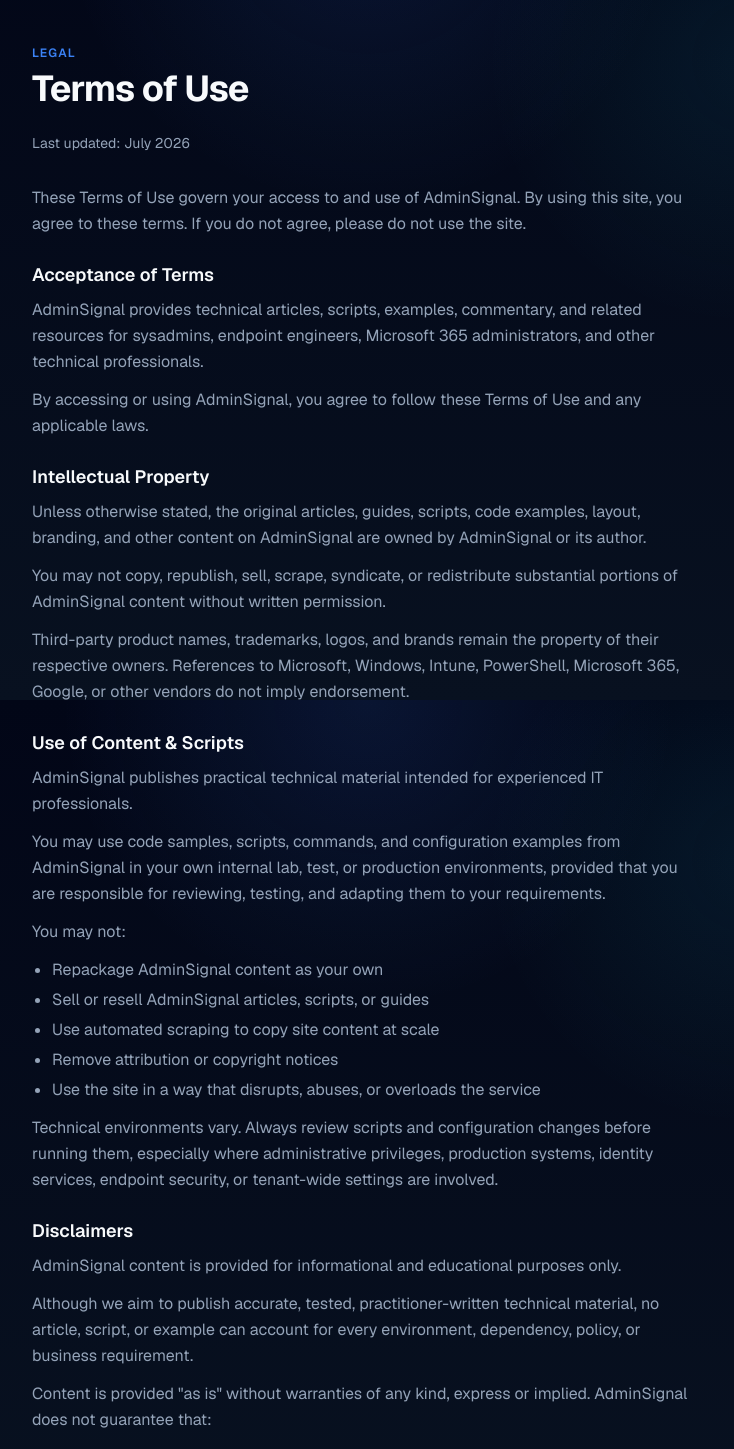
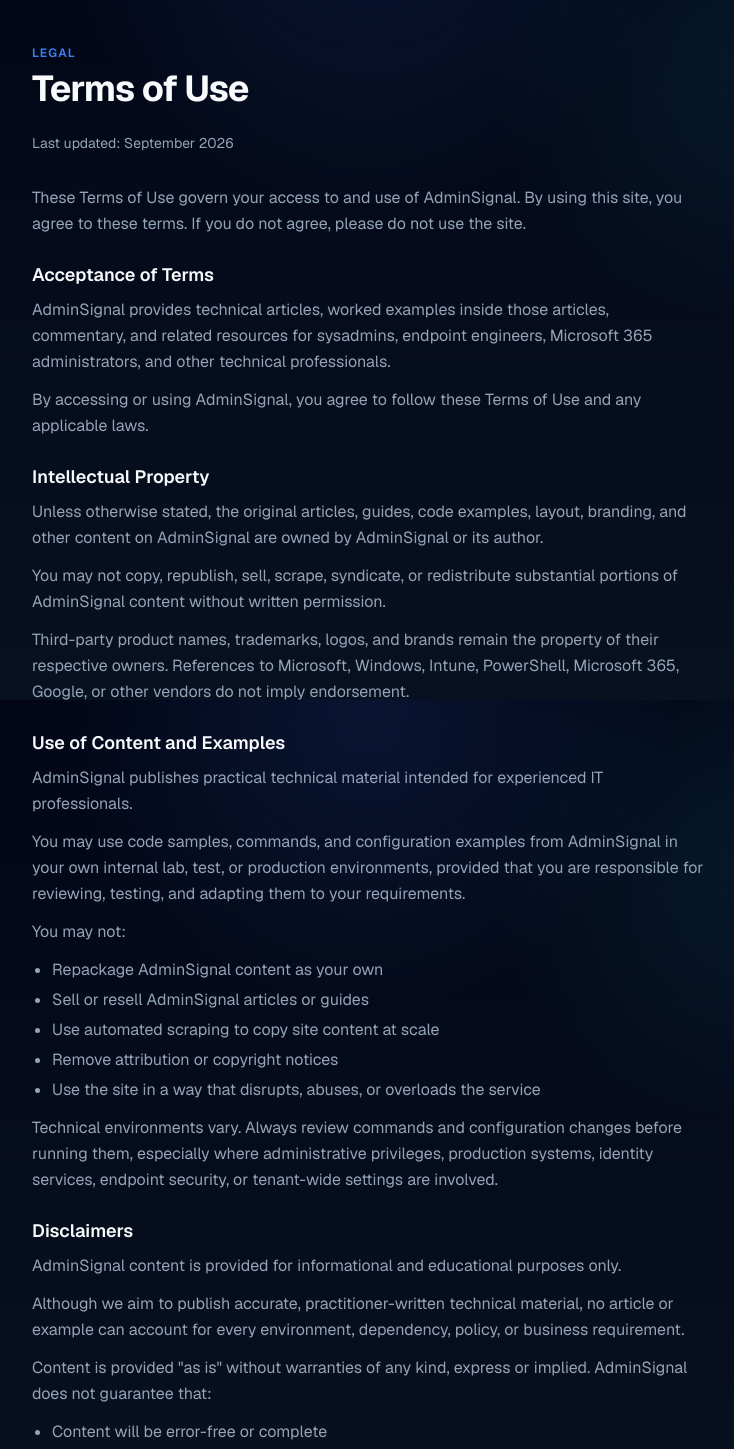
Before and after one commit to Jackoma0209/adminsignal, a Next.js app: page /terms in a window 1280 px wide. Shown: the part 100-1549 px from the top of the page, without its empty margins (272-1006 px from the left). Built offline with nearby package versions, Linux system fonts and the light colour scheme; no server answers.

Commit message:
Fix doubled byline, footer hubs, and script-library wording
* Stop repeating name and role in the article byline

* Align footer topic links with the Topics grid

* Describe worked examples instead of a script library in Terms

* Remove script-library wording from the Privacy Policy intro

```diff
--- a/src/app/privacy/page.tsx
+++ b/src/app/privacy/page.tsx
@@ -20,13 +20,13 @@ export default function PrivacyPage() {
           <h1 className="mb-6 text-3xl font-bold tracking-tight text-foreground sm:text-4xl">
             Privacy Policy
           </h1>
-          <p className="mb-8 text-sm text-muted">Last updated: August 2026</p>
+          <p className="mb-8 text-sm text-muted">Last updated: September 2026</p>
           <div className="space-y-6 text-base leading-relaxed text-muted">
             <p>
-              AdminSignal publishes technical guides, scripts, and analysis for enterprise
-              sysadmins, endpoint engineers, and Microsoft 365 administrators. This Privacy Policy
-              explains what we collect, how we use it, and how visitors can manage their privacy
-              and cookie choices.
+              AdminSignal publishes technical guides, worked examples inside those guides, and
+              analysis for enterprise sysadmins, endpoint engineers, and Microsoft 365
+              administrators. This Privacy Policy explains what we collect, how we use it, and how
+              visitors can manage their privacy and cookie choices.
             </p>
 
             <section>
@@ -68,7 +68,7 @@ export default function PrivacyPage() {
               </p>
               <ul className="mt-3 list-disc space-y-1 pl-5">
                 <li>Operate, maintain, and secure the website</li>
-                <li>Understand which articles, scripts, and technical topics are useful to readers</li>
+                <li>Understand which articles and technical topics are useful to readers</li>
                 <li>Diagnose technical issues and prevent abuse</li>
                 <li>Respond to messages submitted through the contact page</li>
                 <li>Send newsletter updates you requested and manage unsubscribes</li>
--- a/src/app/terms/page.tsx
+++ b/src/app/terms/page.tsx
@@ -5,7 +5,7 @@ import { buildCategoryMetadata } from '@/lib/metadata'
 export const metadata: Metadata = buildCategoryMetadata({
   title: 'Terms of Use',
   description:
-    'Terms governing access to AdminSignal articles, scripts, examples, advertising, and related resources.',
+    'Terms governing access to AdminSignal articles, worked examples, advertising, and related resources.',
   path: '/terms',
 })
 
@@ -20,7 +20,7 @@ export default function TermsPage() {
           <h1 className="mb-6 text-3xl font-bold tracking-tight text-foreground sm:text-4xl">
             Terms of Use
           </h1>
-          <p className="mb-8 text-sm text-muted">Last updated: July 2026</p>
+          <p className="mb-8 text-sm text-muted">Last updated: September 2026</p>
           <div className="space-y-6 text-base leading-relaxed text-muted">
             <p>
               These Terms of Use govern your access to and use of AdminSignal. By using this site,
@@ -30,9 +30,9 @@ export default function TermsPage() {
             <section>
               <h2 className="mb-2 text-lg font-semibold text-foreground">Acceptance of Terms</h2>
               <p>
-                AdminSignal provides technical articles, scripts, examples, commentary, and related
-                resources for sysadmins, endpoint engineers, Microsoft 365 administrators, and other
-                technical professionals.
+                AdminSignal provides technical articles, worked examples inside those articles,
+                commentary, and related resources for sysadmins, endpoint engineers, Microsoft 365
+                administrators, and other technical professionals.
               </p>
               <p className="mt-3">
                 By accessing or using AdminSignal, you agree to follow these Terms of Use and any
@@ -43,9 +43,8 @@ export default function TermsPage() {
             <section>
               <h2 className="mb-2 text-lg font-semibold text-foreground">Intellectual Property</h2>
               <p>
-                Unless otherwise stated, the original articles, guides, scripts, code examples,
-                layout, branding, and other content on AdminSignal are owned by AdminSignal or its
-                author.
+                Unless otherwise stated, the original articles, guides, code examples, layout,
+                branding, and other content on AdminSignal are owned by AdminSignal or its author.
               </p>
               <p className="mt-3">
                 You may not copy, republish, sell, scrape, syndicate, or redistribute substantial
@@ -60,28 +59,27 @@ export default function TermsPage() {
 
             <section>
               <h2 className="mb-2 text-lg font-semibold text-foreground">
-                Use of Content &amp; Scripts
+                Use of Content and Examples
               </h2>
               <p>
                 AdminSignal publishes practical technical material intended for experienced IT
                 professionals.
               </p>
               <p className="mt-3">
-                You may use code samples, scripts, commands, and configuration examples from
-                AdminSignal in your own internal lab, test, or production environments, provided
-                that you are responsible for reviewing, testing, and adapting them to your
-                requirements.
+                You may use code samples, commands, and configuration examples from AdminSignal in
+                your own internal lab, test, or production environments, provided that you are
+                responsible for reviewing, testing, and adapting them to your requirements.
               </p>
               <p className="mt-3">You may not:</p>
               <ul className="mt-3 list-disc space-y-1 pl-5">
                 <li>Repackage AdminSignal content as your own</li>
-                <li>Sell or resell AdminSignal articles, scripts, or guides</li>
+                <li>Sell or resell AdminSignal articles or guides</li>
                 <li>Use automated scraping to copy site content at scale</li>
                 <li>Remove attribution or copyright notices</li>
                 <li>Use the site in a way that disrupts, abuses, or overloads the service</li>
               </ul>
               <p className="mt-3">
-                Technical environments vary. Always review scripts and configuration changes before
+                Technical environments vary. Always review commands and configuration changes before
                 running them, especially where administrative privileges, production systems,
                 identity services, endpoint security, or tenant-wide settings are involved.
               </p>
@@ -93,17 +91,17 @@ export default function TermsPage() {
                 AdminSignal content is provided for informational and educational purposes only.
               </p>
               <p className="mt-3">
-                Although we aim to publish accurate, tested, practitioner-written technical
-                material, no article, script, or example can account for every environment,
-                dependency, policy, or business requirement.
+                Although we aim to publish accurate, practitioner-written technical material, no
+                article or example can account for every environment, dependency, policy, or
+                business requirement.
               </p>
               <p className="mt-3">
-                Content is provided &quot;as is&quot; without warranties of any kind, express or
+                Content is provided "as is" without warranties of any kind, express or
                 implied. AdminSignal does not guarantee that:
               </p>
               <ul className="mt-3 list-disc space-y-1 pl-5">
                 <li>Content will be error-free or complete</li>
-                <li>Scripts will work in every environment</li>
+                <li>Examples will work in every environment</li>
                 <li>Guidance will remain current after publication</li>
                 <li>The site will always be available</li>
                 <li>A configuration will be suitable for your specific organisation</li>
@@ -124,7 +122,7 @@ export default function TermsPage() {
               <p className="mt-3">
                 This includes, without limitation, loss of data, service interruption, security
                 incidents, tenant misconfiguration, business disruption, lost profits, or damage
-                caused by running scripts, commands, or configuration changes based on site content.
+                caused by running commands or configuration changes based on site content.
               </p>
             </section>
 
@@ -197,7 +195,7 @@ export default function TermsPage() {
                 Terms of Use from time to time.
               </p>
               <p className="mt-3">
-                The updated terms will be posted on this page with a revised &quot;Last updated&quot;
+                The updated terms will be posted on this page with a revised "Last updated"
                 date. Continued use of the site after changes are posted means you accept the
                 updated terms.
               </p>
--- a/src/components/article/AuthorBox.tsx
+++ b/src/components/article/AuthorBox.tsx
@@ -44,8 +44,8 @@ export default function AuthorBox({ author }: AuthorBoxProps) {
         </div>
         <p className="mb-2 text-xs text-muted">{author.role}</p>
         <p className="text-sm leading-relaxed text-muted">
-          Written by {author.name}, {author.role}. Technical claims are reviewed against current
-          Microsoft documentation. Lab or tenant checks are named only when they were done.
+          Technical claims are reviewed against current Microsoft documentation. Lab or tenant
+          checks are named only when they were done.
         </p>
         <p className="mt-3 text-xs text-muted/60">
           Independent publication.{' '}
--- a/src/components/layout/Footer.tsx
+++ b/src/components/layout/Footer.tsx
@@ -21,9 +21,9 @@ const footerLinks = [
       { label: 'All Topics', href: '/topics' },
       { label: 'Microsoft Intune', href: '/intune' },
       { label: 'PowerShell', href: '/powershell' },
-      { label: 'Windows Server', href: '/windows-server' },
       { label: 'Endpoint Security', href: '/endpoint-security' },
       { label: 'Microsoft 365', href: '/microsoft-365' },
+      { label: 'Configuration Manager', href: '/sccm-mecm' },
     ],
   },
   {
@@ -31,8 +31,6 @@ const footerLinks = [
     links: [
       { label: 'Microsoft Entra ID', href: '/microsoft-entra-id' },
       { label: 'Patch Management', href: '/patch-management' },
-      { label: 'Group Policy', href: '/group-policy' },
-      { label: 'SCCM / MECM', href: '/sccm-mecm' },
     ],
   },
   {
```
